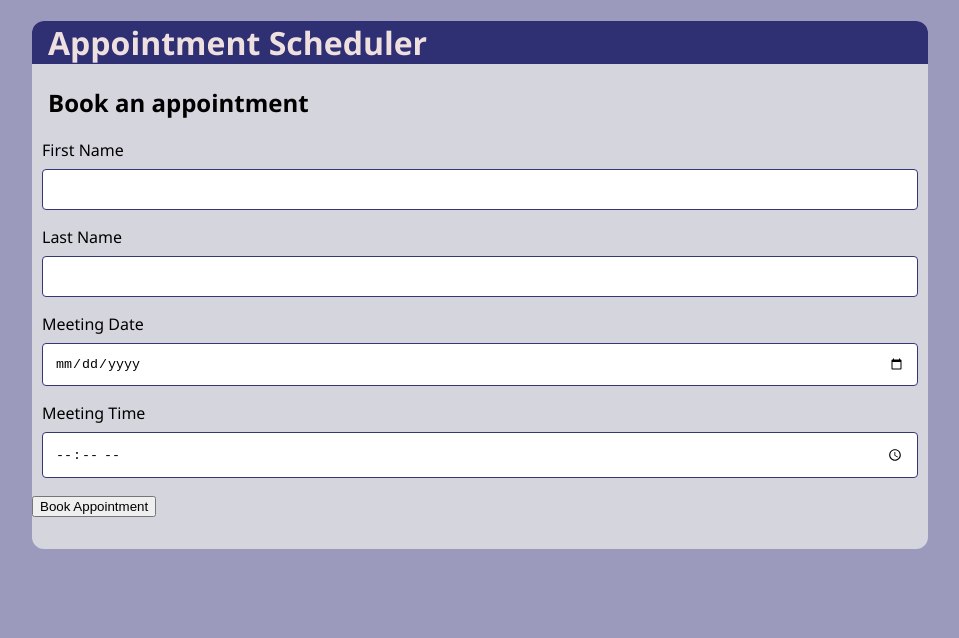
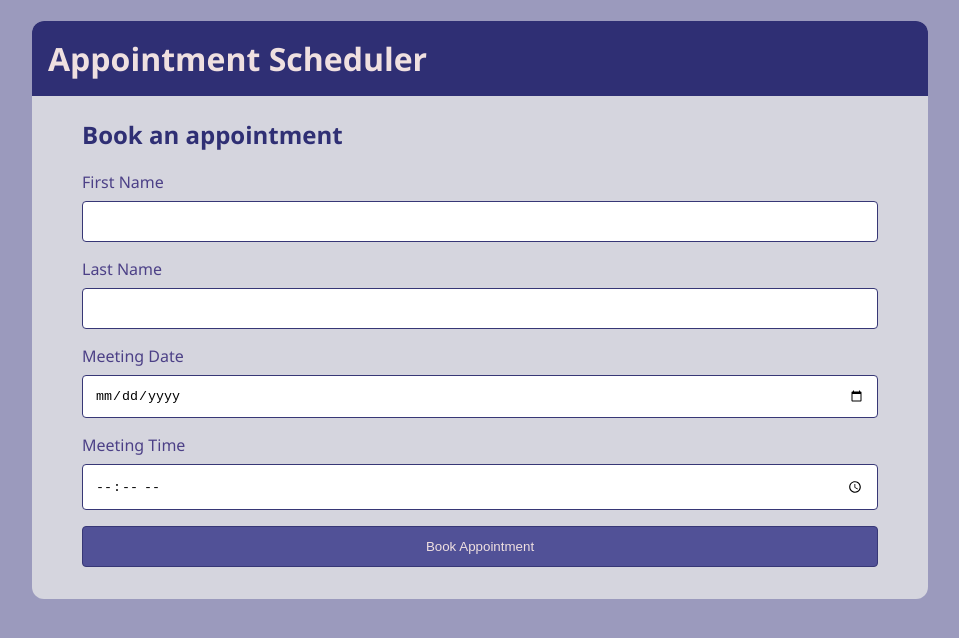
Before and after one commit to bmitzel88/appointment-scheduler, a website: page views/home.html in a window 1280 px wide. Shown: the whole page, without its empty margins (160-1119 px from the left). Drawn offline with Linux system fonts and the light colour scheme; files that its build step writes are made by us from their sources; files whose address does not match are found by name.

Commit message:
Styled the submit button and fixed padding issue

```diff
--- a/public/styles/styles.css
+++ b/public/styles/styles.css
@@ -1,5 +1,9 @@
 * {
     box-sizing: border-box;
+}
+
+#appointment-form {
+    padding: 0 50px;
 }
 
 body {
@@ -22,31 +26,39 @@ header {
     border-radius: .75rem .75rem 0 0;
 }
 
-h1, h2 {
+h1 {
+    color: rgb(239, 224, 224);
+    padding: 1rem;
     padding-left: 1rem;
 }
 
-h1 {
-    color: rgb(239, 224, 224)
+h2 {
+    color: rgb(47, 47, 116);
+    padding-left: 50px;
 }
 
 .container {
     display: flex;
     flex-direction: column;
     margin-bottom: 1rem;
-    padding: 0px 10px;
 }
 
-input[type="text"], input[type="date"], input[type="time"] {
+input[type="text"], input[type="date"], input[type="time"], #submit {
     width: 100%;
     border: 1px solid rgb(55, 55, 118);
     border-radius: .25rem;
     padding: .75rem;
 }
 
+#submit {
+    background-color: rgb(81, 81, 151);
+    color: rgb(239, 224, 224);
+}
+
 label {
     display: block;
     padding-bottom: 0.5rem;
+    color: rgb(76, 64, 135);
 }
 
 .err {
```
